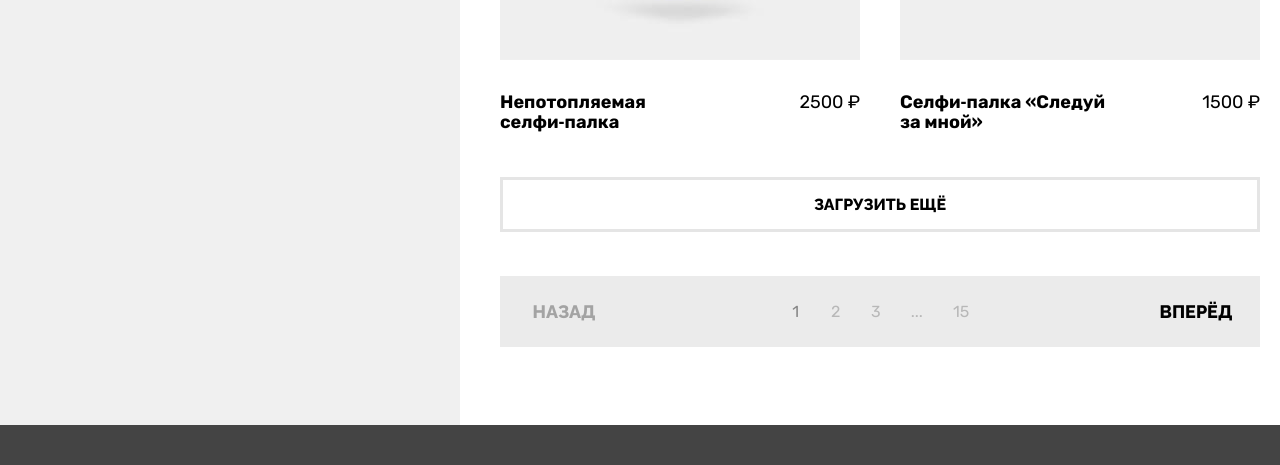
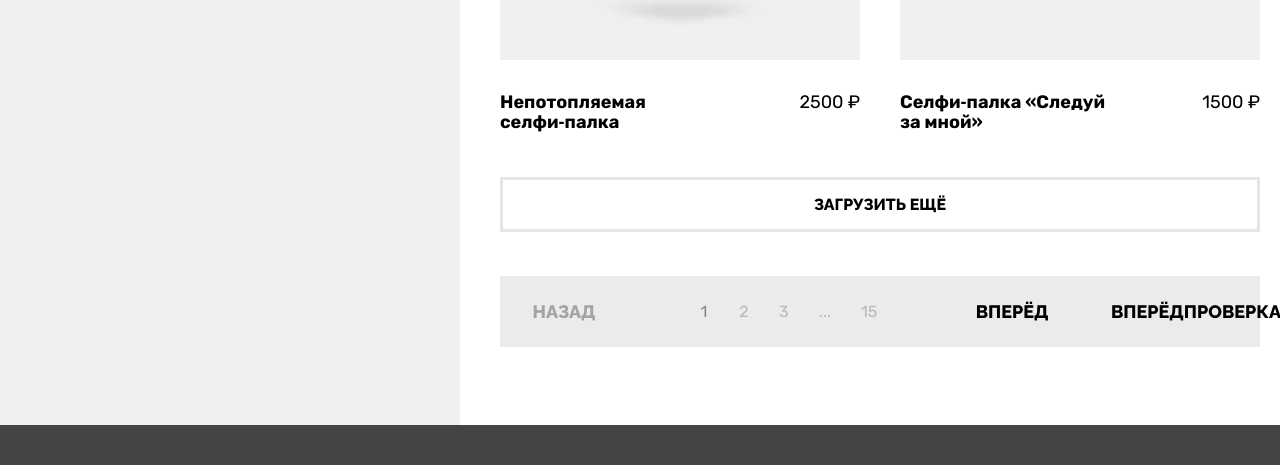
Before and after one commit to htmlacademy-htmlcss/1964107-device-1, a plain HTML site: page catalog.html in a window 1280 px wide. Shown: the part 1298-1763 px from the top of the page. Drawn offline with Linux system fonts and the light colour scheme.

Commit message:
проверка

```diff
--- a/catalog.html
+++ b/catalog.html
@@ -258,6 +258,11 @@
                   <span>Вперёд</span>
                 </a>
               </li>
+              <li class="catalog-pagination-item pagination-next">
+                <a class="catalog-pagination-link next" href="#">
+                  <span>Вперёдпроверка</span>
+                </a>
+              </li>
             </ul>
           </section>
         </div>
```
